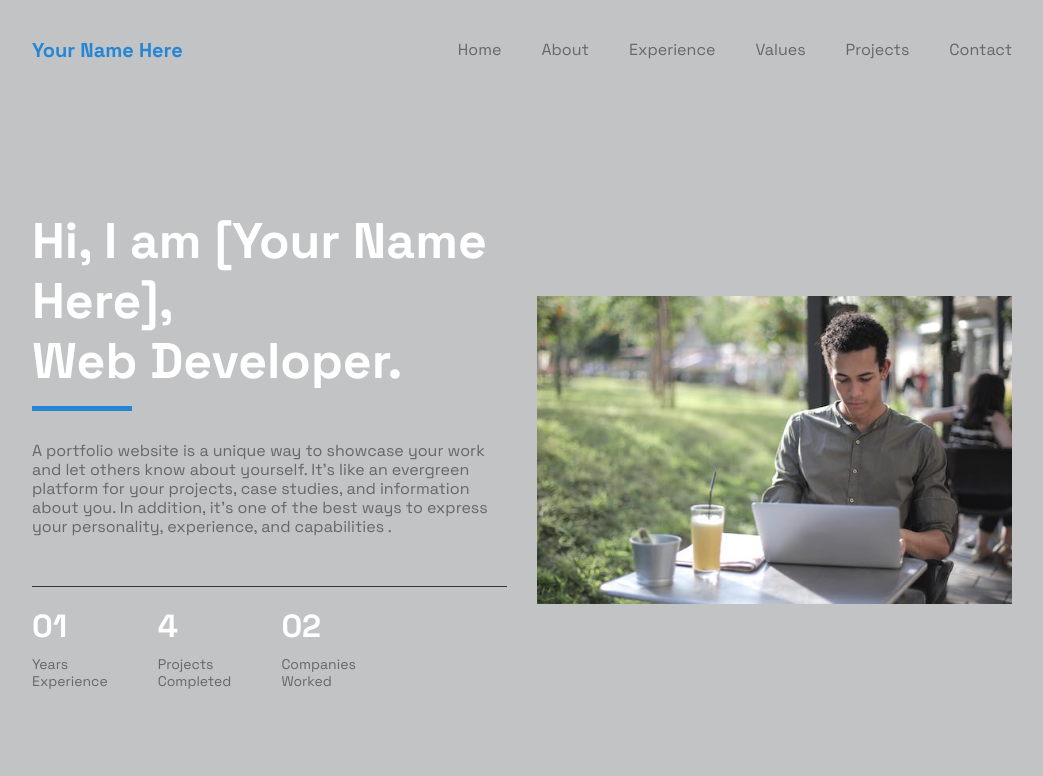
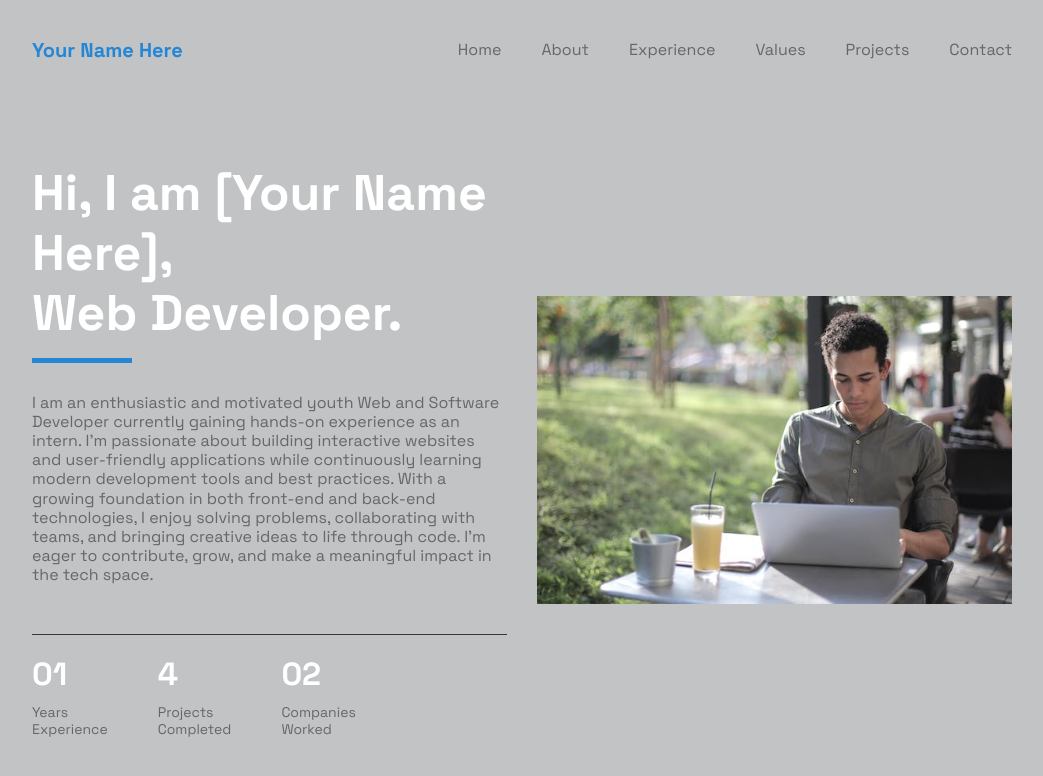
Before and after one commit to Choicest-Fruit-LLC/header_and_main, a plain HTML site: page index.html in a window 1280 px wide. Shown: the whole page, without its empty margins (118-1161 px from the left). Drawn offline with nearby package versions, Linux system fonts and the light colour scheme.

Commit message:
Added description

```diff
--- a/index.html
+++ b/index.html
@@ -64,10 +64,12 @@
                 <div class="d-grid hero__wrapper">
                     <div class="hero__content">
                         <h1 class="hero__title">Hi, I am [Your Name Here],<br>Web Developer.</h1>
-                        <p class="hero__description">A portfolio website is a unique way to showcase your work and let
-                            others know about yourself. It’s like an evergreen platform for your projects, case studies,
-                            and information about you. In addition, it’s one of the best ways to express your
-                            personality, experience, and capabilities .</p>
+                        <p class="hero__description">I am an enthusiastic and motivated youth Web and Software Developer
+                             currently gaining hands-on experience as an intern. I’m passionate about building interactive
+                              websites and user-friendly applications while continuously learning modern development tools
+                               and best practices. With a growing foundation in both front-end and back-end technologies,
+                                I enjoy solving problems, collaborating with teams, and bringing creative ideas to life
+                                through code. I’m eager to contribute, grow, and make a meaningful impact in the tech space.</p>
                         <div class="hero__info">
                             <div class="hero__info-wrapper">
                                 <p class="hero__info-number">01</p>
```
